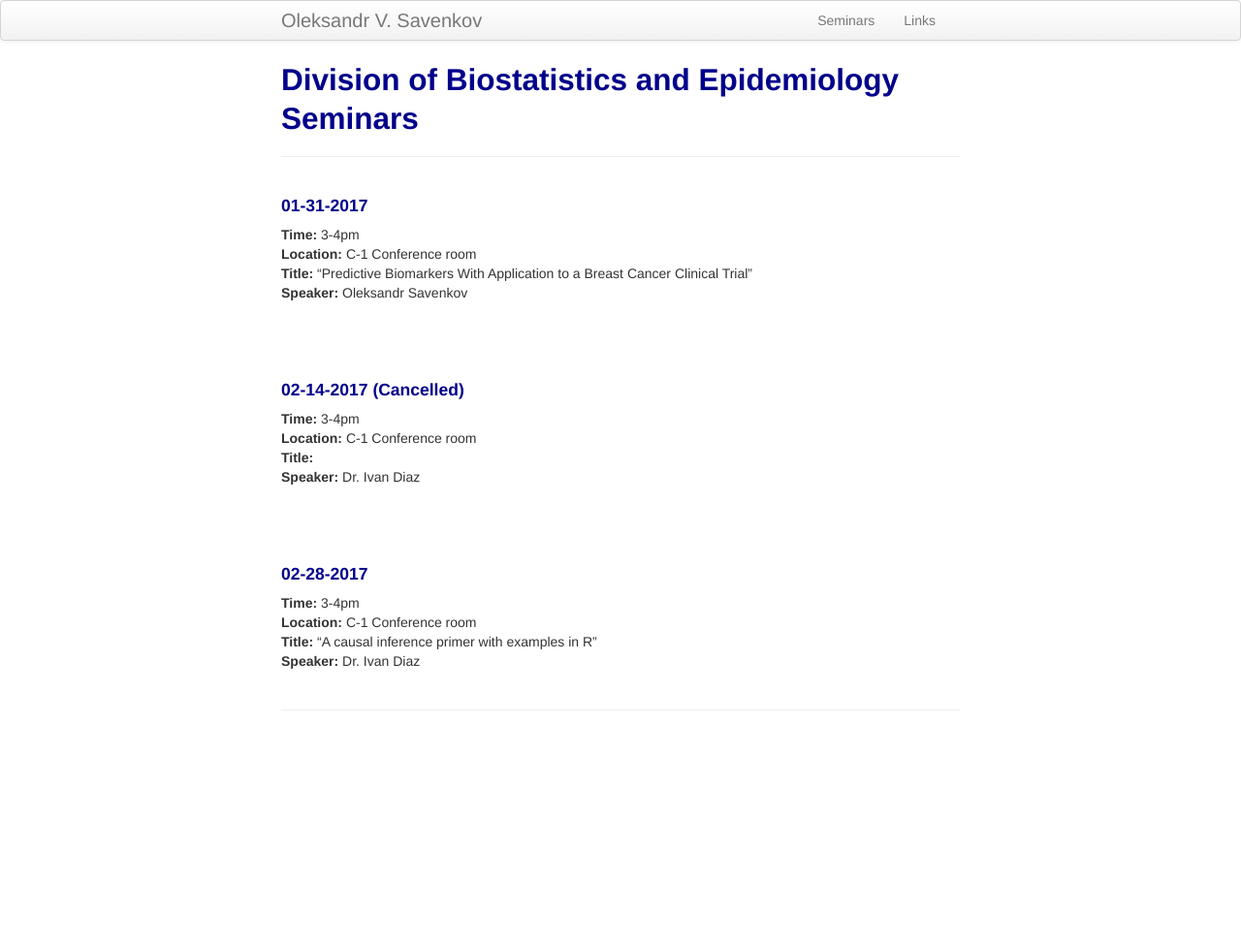
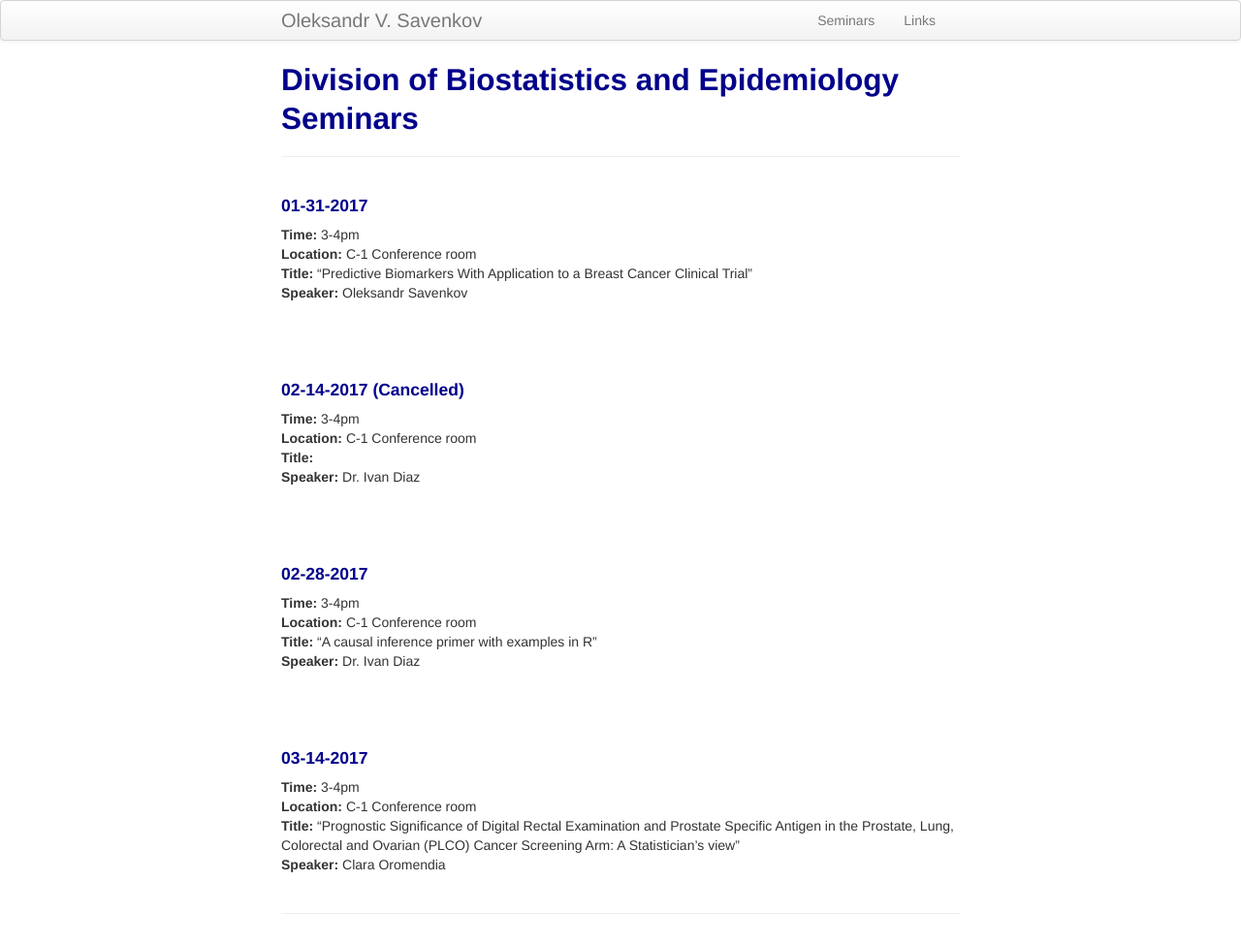
Before and after one commit to ovsavenkov/ovsavenkov.github.io, a Jekyll site: the page built from seminars.md, in a window 1280 px wide. Shown: the whole page at 97% size. Built offline with Jekyll 4.4.1, drawn with Linux system fonts in a browser that asks for light colours; before the commit the page ends 900 px from its top, so only the background shows below that.

Commit message:
Added seminar

```diff
--- a/seminars.md
+++ b/seminars.md
@@ -28,3 +28,13 @@ description: Division of Biostatistics and Epidemiology Seminars
 **Location:** C-1 Conference room \\
 **Title:** "A causal inference primer with examples in R"\\
 **Speaker:** Dr. Ivan Diaz
+
+<br>
+<br>
+<br>
+
+#### 03-14-2017
+**Time:** 3-4pm \\
+**Location:** C-1 Conference room \\
+**Title:** "Prognostic Significance of Digital Rectal Examination and Prostate Specific Antigen in the Prostate, Lung, Colorectal and Ovarian (PLCO) Cancer Screening Arm: A Statistician’s view"\\
+**Speaker:** Clara Oromendia
```
